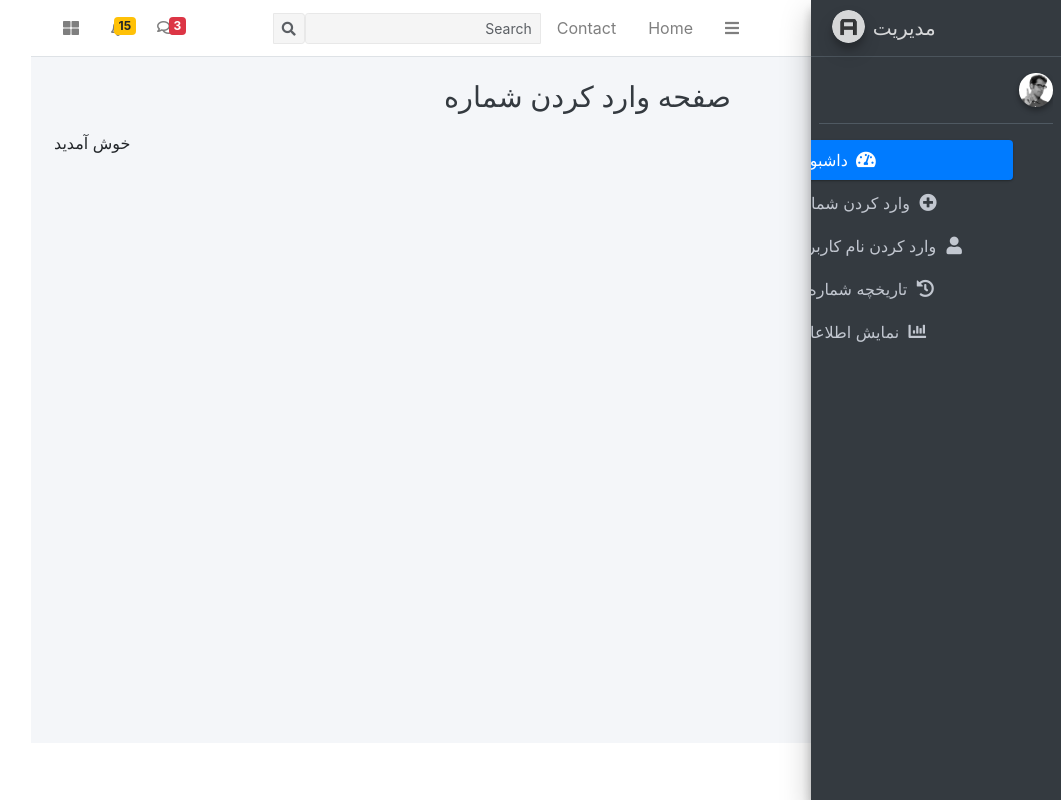
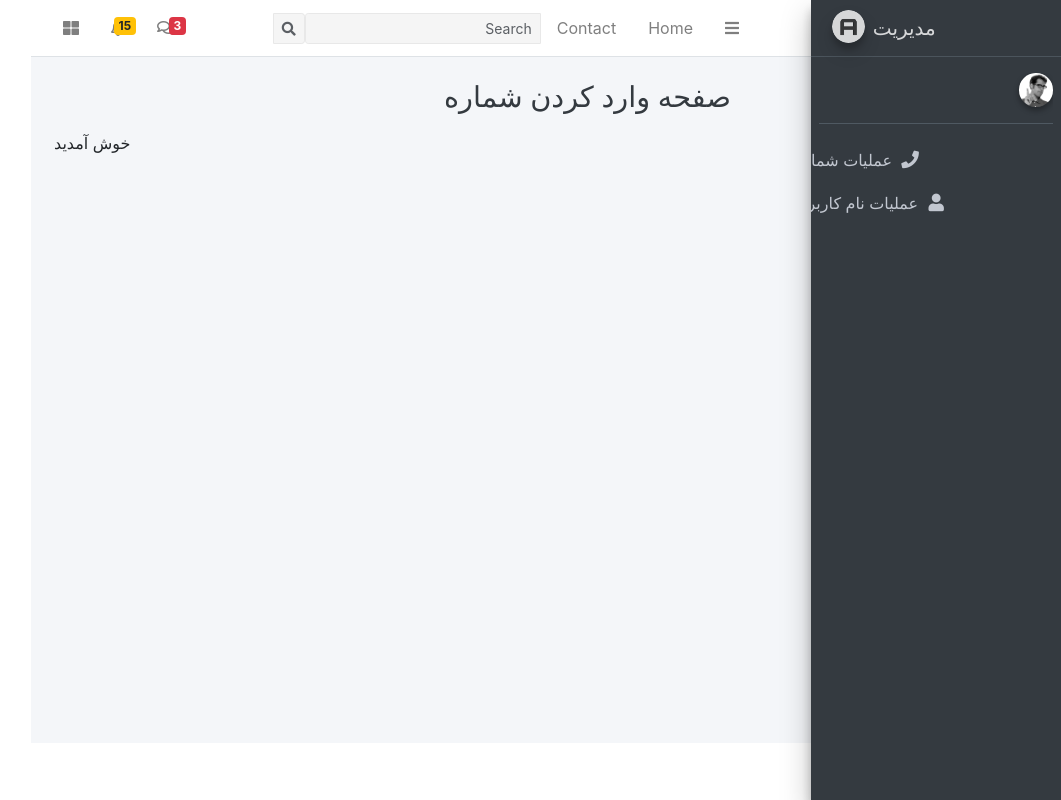
Before and after one commit to behnamamini03-tech/tg_tel, a Django app: template templates/registration/home.html in a window 1280 px wide. Shown: the whole page, without its empty margins (219-1280 px from the left). Run offline with Django 5.2, Linux system fonts and the light colour scheme; the template is opened without the code that fills it, so the values that code supplies are empty; some libraries are stand-ins or nearby versions.

Commit message:
Update project: bug fixes and new features

```diff
--- a/app/forms.py
+++ b/app/forms.py
@@ -11,7 +11,7 @@ class PhoneRequestForm(forms.ModelForm):
             }
         ),
 
-        help_text='شماره تلفن را با کد کشور وارد کنید (مثال: **** 98 912 345 +)',
+        help_text='شماره تلفن را با کد کشور وارد کنید (مثال: \u202A+98 912 345 6789\u202C)',
         label='شماره تلفن'
     )
 
--- a/templates/registration/phone_request.html
+++ b/templates/registration/phone_request.html
@@ -93,7 +93,7 @@
                         <ul class="mb-0">
                             <li>فایل اکسل باید دارای ستونی با نام "phone" یا "شماره" باشد</li>
                             <li>شماره‌ها می‌توانند با 0 شروع شوند (مثال: 09123456789)</li>
-                            <li>یا با کد کشور باشند (مثال: +989123456789)</li>
+                            <li>یا با کد کشور باشند (مثال: 989123456789+)</li>
                             <li>حداکثر حجم فایل: 5 مگابایت</li>
                         </ul>
                     </div>
--- a/templates/registration/sherlock_result.html
+++ b/templates/registration/sherlock_result.html
@@ -130,7 +130,7 @@
         <h1>نتایج جستجو: {{ search.username }}</h1>
         <div class="header-info">
             <div>
-                <strong>📅 تاریخ:</strong> {{ search.search_date|date:"Y/m/d H:i" }}
+                <strong>📅 تاریخ:</strong> {{ search.jinfo }}
             </div>
             <div>
                 <strong>📊 وضعیت:</strong> {{ search.get_status_display }}
--- a/templates/registration/sherlock_search.html
+++ b/templates/registration/sherlock_search.html
@@ -179,7 +179,7 @@
                 {% for search in recent_searches %}
                 <tr>
                     <td><strong>{{ search.username }}</strong></td>
-                    <td>{{ search.search_date|date:"Y/m/d H:i" }}</td>
+                    <td>{{ search.jinfo }}</td>
                     <td>
                         <span class="status-badge status-{{ search.status }}">
                             {{ search.get_status_display }}
--- a/templates/registration/sidebar.html
+++ b/templates/registration/sidebar.html
@@ -1,59 +1,71 @@
 {% load static %}
 
 <aside class="main-sidebar sidebar-dark-primary elevation-4">
+
     <!-- Brand Logo -->
-    <a href="index3.html" class="brand-link">
-      <img src="{% static 'registration/admin_lte/dist/img/AdminLTELogo.png' %}" alt="AdminLTE Logo" class="brand-image img-circle elevation-3"
-           style="opacity: .8">
+    <a href="#" class="brand-link">
+        <img src="{% static 'registration/admin_lte/dist/img/AdminLTELogo.png' %}"
+             class="brand-image img-circle elevation-3" style="opacity: .8">
         <span class="brand-text font-weight-light">مدیریت</span>
     </a>
 
     <!-- Sidebar -->
     <div class="sidebar">
-      <!-- Sidebar user panel (optional) -->
+
+        <!-- User Panel -->
         <div class="user-panel mt-3 pb-3 mb-3 d-flex">
             <div class="image">
-          <img src="{% static 'registration/admin_lte/dist/img/user2-160x160.jpg' %}" class="img-circle elevation-2" alt="User Image">
+                <img src="{% static 'registration/admin_lte/dist/img/user2-160x160.jpg' %}"
+                     class="img-circle elevation-2" alt="User Image">
             </div>
             <div class="info">
-          <a href="#" class="d-block">{{user.get_full_name}}</a>
+                <a href="#" class="d-block">{{ user.get_full_name }}</a>
             </div>
         </div>
 
         <!-- Sidebar Menu -->
         <nav class="mt-2">
-        <ul class="nav nav-pills nav-sidebar flex-column" data-widget="treeview" role="menu" data-accordion="false">
-          <!-- Add icons to the links using the .nav-icon class
-               with font-awesome or any other icon font library -->
-          <li class="nav-item has-treeview menu-open">
-            <a href="#" class="nav-link active">
-              <i class="nav-icon fas fa-tachometer-alt"></i>
+            <ul class="nav nav-pills nav-sidebar flex-column" data-widget="treeview" role="menu">
+
+
+                <!-- ===================== عملیات شماره ===================== -->
+
+                {% comment %} لیست URL های زیرمنو عملیات شماره {% endcomment %}
+                {% with number_urls="phone_request phone_history dashboard" %}
+
+                <li class="nav-item has-treeview
+                    {% if request.resolver_match.url_name in number_urls.split %}menu-open{% endif %}">
+
+                    <a href="#" class="nav-link
+                        {% if request.resolver_match.url_name in number_urls.split %}active{% endif %}">
+                        <i class="nav-icon fas fa-phone"></i>
                         <p>
-                داشبورد
+                            عملیات شماره
                             <i class="right fas fa-angle-left"></i>
                         </p>
                     </a>
+
                     <ul class="nav nav-treeview">
+
                         <li class="nav-item">
-                <a href="{% url 'app:phone_request' %}" class="nav-link">
+                            <a href="{% url 'app:phone_request' %}"
+                               class="nav-link {% if request.resolver_match.url_name == 'phone_request' %}active{% endif %}">
                                 <i class="fas fa-plus-circle nav-icon"></i>
                                 <p>وارد کردن شماره</p>
                             </a>
                         </li>
+
                         <li class="nav-item">
-                <a href="{% url 'app:sherlock_search' %}" class="nav-link">
-                  <i class="fas fa-user nav-icon"></i>
-                  <p>وارد کردن نام کاربری</p>
-                </a>
-              </li>
-              <li class="nav-item">
-                <a href="{% url 'app:phone_history' %}" class="nav-link">
+                            <a href="{% url 'app:phone_history' %}"
+                               class="nav-link {% if request.resolver_match.url_name == 'phone_history' %}active{% endif %}">
                                 <i class="fas fa-history nav-icon"></i>
                                 <p>تاریخچه شماره‌ها</p>
                             </a>
                         </li>
+
                         <li class="nav-item">
-                <a href="{% url 'app:dashboard' %}" class="nav-link">
+                            <a href="{% url 'app:dashboard' %}"
+                               class="nav-link {% if request.resolver_match.url_name == 'dashboard' %}active{% endif %}">
                                 <i class="fas fa-chart-bar nav-icon"></i>
                                 <p>نمایش اطلاعات</p>
                             </a>
@@ -61,18 +73,39 @@
 
                     </ul>
                 </li>
-          <!-- <li class="nav-item">
-            <a href="pages/widgets.html" class="nav-link">
-              <i class="nav-icon fas fa-th"></i>
+
+                {% endwith %}
+
+                <!-- ===================== عملیات نام کاربری ===================== -->
+
+                {% with user_urls="sherlock_search" %}
+
+                <li class="nav-item has-treeview
+                    {% if request.resolver_match.url_name in user_urls.split %}menu-open{% endif %}">
+
+                    <a href="#" class="nav-link
+                        {% if request.resolver_match.url_name in user_urls.split %}active{% endif %}">
+                        <i class="nav-icon fas fa-user"></i>
                         <p>
-                Widgets
-                <span class="right badge badge-danger"> </span>
+                            عملیات نام کاربری
+                            <i class="right fas fa-angle-left"></i>
                         </p>
                     </a>
-          </li> -->
+
+                    <ul class="nav nav-treeview">
+                        <li class="nav-item">
+                            <a href="{% url 'app:sherlock_search' %}"
+                               class="nav-link {% if request.resolver_match.url_name == 'sherlock_search' %}active{% endif %}">
+                                <i class="fas fa-user-plus nav-icon"></i>
+                                <p>وارد کردن نام کاربری</p>
+                            </a>
+                        </li>
+                    </ul>
+                </li>
+
+                {% endwith %}
+
             </ul>
         </nav>
-      <!-- /.sidebar-menu -->
     </div>
-    <!-- /.sidebar -->
 </aside>
```
Also changed, not shown: app/models.py (+7 -3 lines), db.sqlite3. Lines whose indentation alone changed are shown as unchanged.
